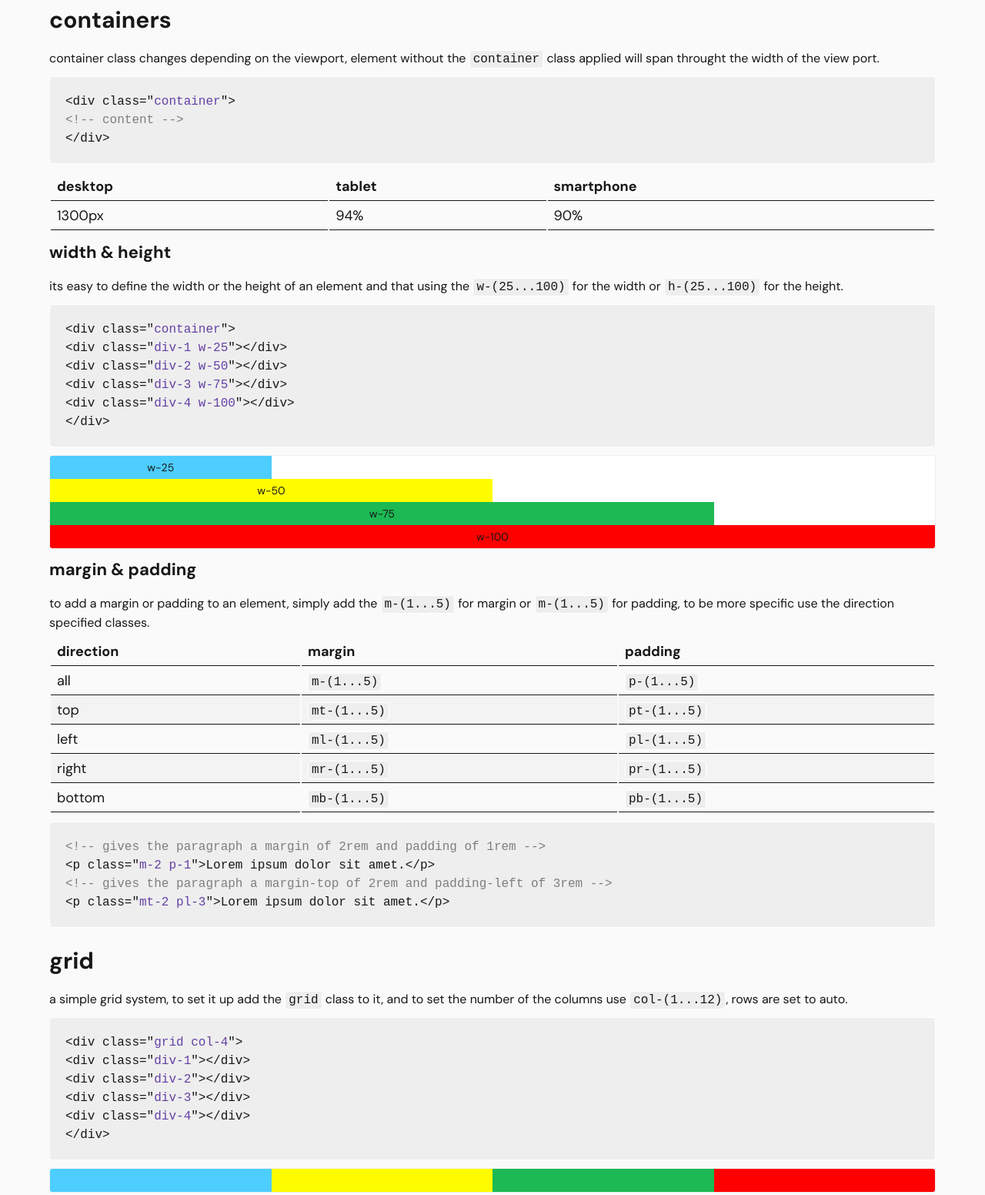
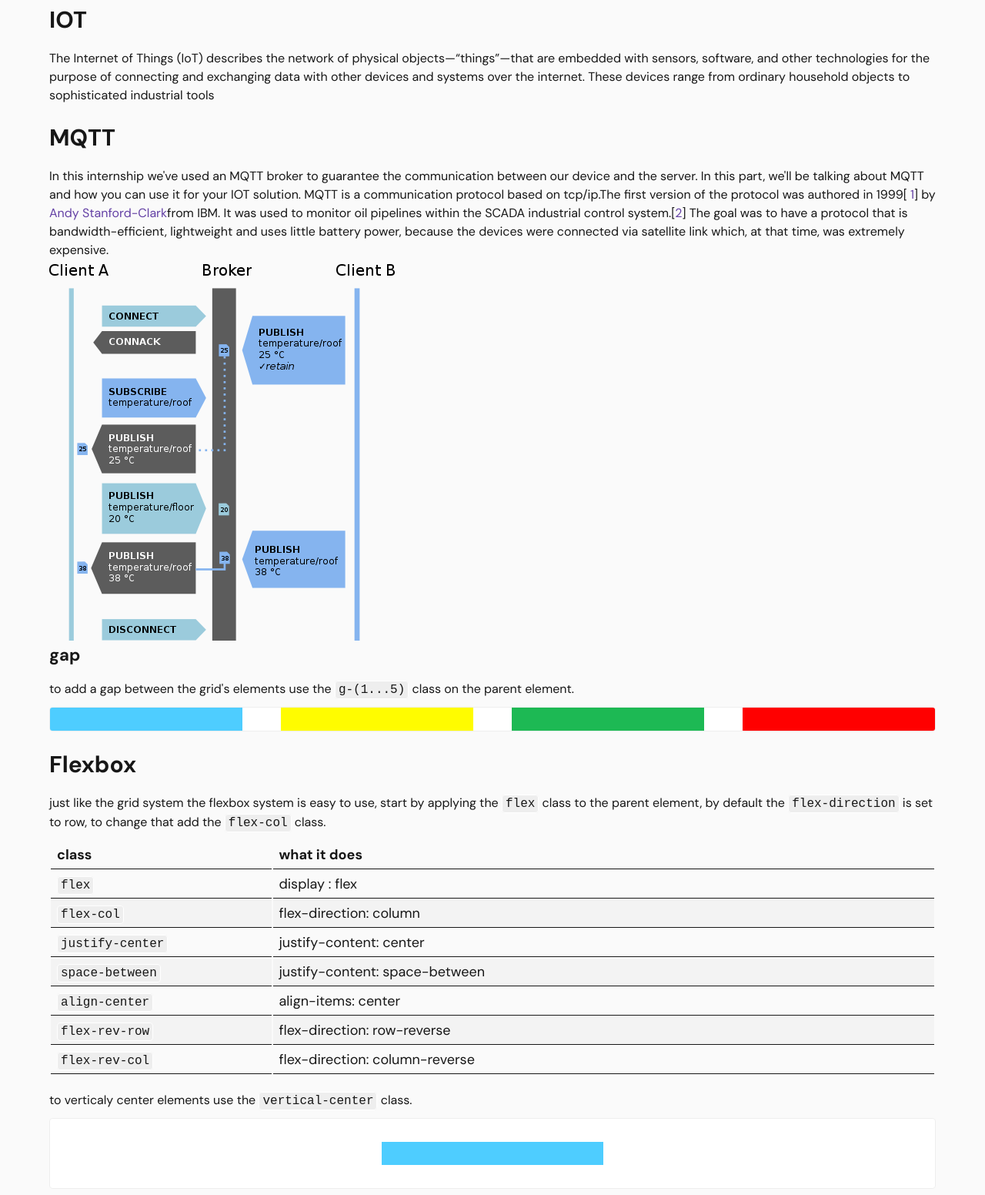
Before and after one commit to imanehmz/MQTT_doc_sirius_iot, a plain HTML site: page index.html in a window 1280 px wide. Shown: the part 451-2003 px from the top of the page at 77% size. Drawn offline with Linux system fonts and the light colour scheme.

Commit message:
IOT part added

```diff
--- a/index.html
+++ b/index.html
@@ -20,36 +20,36 @@
   </head>
   <body>
     <nav>
-      <div class="nav__icon"><i id="nav-btn" class="fa-solid fa-bars"></i><h1>Sirius NET</h1></div>
+      <div class="nav__icon">
+        <i id="nav-btn" class="fa-solid fa-bars"></i>
+        <h1>Sirius NET</h1>
+      </div>
       <div class="navbar">
         <a class="hov-2" href="#Description"
           ><i class="fa-solid fa-gear"></i> Description</a
         >
-        <a class="hov-2" href="#IOT"
-          ><i class="fa-solid fa-cube"></i> IOT</a
-        >
+        <a class="hov-2" href="#IOT"><i class="fa-solid fa-cube"></i> IOT</a>
         <a class="hov-2" href="#MQTT"
           ><i class="fa-solid fa-border-none"></i> MQTT</a
         >
-        <a href="#HIVEMQ" class="hov-2"><i class="fa-solid fa-box"></i> HIVEMQ</a>
+        <a href="#HIVEMQ" class="hov-2"
+          ><i class="fa-solid fa-box"></i> HIVEMQ</a
+        >
         <a class="hov-2" href="#Mosquitto"
           ><i class="fa-solid fa-heading"></i> Mosquitto</a
         >
         <a class="hov-2" href="#Paho"
           ><i class="fa-solid fa-arrow-pointer"></i> Paho</a
         >
-
       </div>
     </nav>
     <div class="main__container container flex g-5 pt-2 pb-2">
       <aside class="flex flex-col g-1">
         <h1>GPS tracker using MQTT</h1>
-        <a class="hov-2" href="Description"
+        <a class="hov-2" href="#Description"
           ><i class="fa-solid fa-gear"></i> Description</a
         >
-        <a class="hov-2" href="#IOT"
-          ><i class="fa-solid fa-cube"></i> IOT</a
-        >
+        <a class="hov-2" href="#IOT"><i class="fa-solid fa-cube"></i> IOT</a>
         <a class="hov-2" href="#MQTT"
           ><i class="fa-solid fa-border-none"></i> MQTT</a
         >
@@ -61,7 +61,6 @@
           ><i class="fa-solid fa-arrow-pointer"></i> Paho</a
         >
 
-
         <p class="mt-2">
           open source project by
           <a class="hov-2" href="https://g.dev/mflxu" target="_blank"
@@ -71,182 +70,64 @@
       </aside>
       <main class="w-75 pl-2">
         <div class="mb-5 mt-5">
-
-          <h3>why use MQTT </h3>
+          <h3>why use MQTT</h3>
           <p>
-           MQTT is a low network lightweight protocol based on TCP/IP, it is low on energy and advantageous especially for wireless devices
-           it reduces the network bandwidth in communication and minimizes data packets
+            MQTT is a low network lightweight protocol based on TCP/IP, it is
+            low on energy and advantageous especially for wireless devices it
+            reduces the network bandwidth in communication and minimizes data
+            packets
           </p>
         </div>
         <!-- intro -->
-        <h2 id="Description"> Description</h2>
+        <h2 id="Description">Description</h2>
         <p>
-          For our summer internship project, we worked on different IoT solutions at Sirius NET. We have got to learn a lot and to practice our programming skills that we acquired at school or at clubs.
-          This internship opened our eyes to the IoT field, with our supervisor Mr Amine Fellahi that has been a generous encyclopedia that didn’t hesitate to share with us his years of experience in the field.
-          Our solution is based on a BCE GPS device, it is a device that offers many functionalities such as GPS, weather data and can also be linked to other sensors such as the car’s CAN.
-          We worked on getting the data from the BCE device to the server and database using the MQTT protocol,and translating the payloads from their formats to human readable information.
+          For our summer internship project, we worked on different IoT
+          solutions at Sirius NET. We have got to learn a lot and to practice
+          our programming skills that we acquired at school or at clubs. This
+          internship opened our eyes to the IoT field, with our supervisor Mr
+          Amine Fellahi that has been a generous encyclopedia that didn’t
+          hesitate to share with us his years of experience in the field. Our
+          solution is based on a BCE GPS device, it is a device that offers many
+          functionalities such as GPS, weather data and can also be linked to
+          other sensors such as the car’s CAN. We worked on getting the data
+          from the BCE device to the server and database using the MQTT
+          protocol,and translating the payloads from their formats to human
+          readable information.
+        </p>
+        <!-- IOT -->
+        <h2 id="IOT">IOT</h2>
+        <p>
+          The Internet of Things (IoT) describes the network of physical
+          objects—“things”—that are embedded with sensors, software, and other
+          technologies for the purpose of connecting and exchanging data with
+          other devices and systems over the internet. These devices range from
+          ordinary household objects to sophisticated industrial tools
+        </p>
 
+        <!-- grid system -->
+        <h2 id="MQTT">MQTT</h2>
+        <p>
+          In this internship we've used an MQTT broker to guarantee the
+          communication between our device and the server. In this part, we'll
+          be talking about MQTT and how you can use it for your IOT solution.
+          MQTT is a communication protocol based on tcp/ip.The first version of
+          the protocol was authored in 1999[<a
+            href="https://en.wikipedia.org/wiki/MQTT#cite_note-5"
+          >
+            1</a
+          >] by
+          <a href="https://en.wikipedia.org/wiki/Andy_Stanford-Clark">
+            Andy Stanford-Clark</a
+          >from IBM. It was used to monitor oil pipelines within the SCADA
+          industrial control system.[<a
+            href="https://en.wikipedia.org/wiki/MQTT#cite_note-6"
+            >2</a
+          >] The goal was to have a protocol that is bandwidth-efficient,
+          lightweight and uses little battery power, because the devices were
+          connected via satellite link which, at that time, was extremely
+          expensive.
         </p>
-        <!-- containers -->
-        <h2 id="containers">containers</h2>
-        <p>
-          container class changes depending on the viewport, element without the
-          <span class="cd-snippet">container</span> class applied will span
-          throught the width of the view port.
-        </p>
-        <div class="code-snippet p-2 mt-1 mb-1">
-          <p>&lt;div class=&quot;<span class="hl">container</span>&quot;&gt;</p>
-          <p class="comment ml-2">&lt;!-- content --&gt;</p>
-          &lt;/div&gt;
-        </div>
-        <table class="mt-1 mb-1">
-          <tr>
-            <th>desktop</th>
-            <th>tablet</th>
-            <th>smartphone</th>
-          </tr>
-          <tr>
-            <td>1300px</td>
-            <td>94%</td>
-            <td>90%</td>
-          </tr>
-        </table>
-        <!-- width & height -->
-        <h4>width & height</h4>
-        <p>
-          its easy to define the width or the height of an element and that
-          using the <span class="cd-snippet">w-(25...100)</span> for the width
-          or <span class="cd-snippet">h-(25...100)</span> for the height.
-        </p>
-        <div class="code-snippet p-2 mt-1 mb-1">
-          <p>&lt;div class=&quot;<span class="hl">container</span>&quot;&gt;</p>
-          <p>
-            &lt;div class=&quot;<span class="hl">div-1 w-25</span
-            >&quot;&gt;&lt;/div&gt;
-          </p>
-          <p>
-            &lt;div class=&quot;<span class="hl">div-2 w-50</span
-            >&quot;&gt;&lt;/div&gt;
-          </p>
-          <p>
-            &lt;div class=&quot;<span class="hl">div-3 w-75</span
-            >&quot;&gt;&lt;/div&gt;
-          </p>
-          <p>
-            &lt;div class=&quot;<span class="hl">div-4 w-100</span
-            >&quot;&gt;&lt;/div&gt;
-          </p>
-          <p>&lt;/div&gt;</p>
-        </div>
-        <div class="prev-div w-100 mt-1 mb-1">
-          <div class="div-1 w-25 vertical-center"><span>w-25</span></div>
-          <div class="div-2 w-50 vertical-center"><span>w-50</span></div>
-          <div class="div-3 w-75 vertical-center"><span>w-75</span></div>
-          <div class="div-4 w-100 vertical-center"><span>w-100</span></div>
-        </div>
-        <h4>margin & padding</h4>
-        <p>
-          to add a margin or padding to an element, simply add the
-          <span class="cd-snippet">m-(1...5)</span> for margin or
-          <span class="cd-snippet">m-(1...5)</span> for padding, to be more
-          specific use the direction specified classes.
-        </p>
-        <table>
-          <tr>
-            <th>direction</th>
-            <th>margin</th>
-            <th>padding</th>
-          </tr>
-          <tr>
-            <td>all</td>
-            <td>
-              <span class="cd-snippet">m-(1...5)</span>
-            </td>
-            <td><span class="cd-snippet">p-(1...5)</span></td>
-          </tr>
-          <tr>
-            <td>top</td>
-            <td>
-              <span class="cd-snippet">mt-(1...5)</span>
-            </td>
-            <td><span class="cd-snippet">pt-(1...5)</span></td>
-          </tr>
-          <tr>
-            <td>left</td>
-            <td>
-              <span class="cd-snippet">ml-(1...5)</span>
-            </td>
-            <td><span class="cd-snippet">pl-(1...5)</span></td>
-          </tr>
-          <tr>
-            <td>right</td>
-            <td>
-              <span class="cd-snippet">mr-(1...5)</span>
-            </td>
-            <td><span class="cd-snippet">pr-(1...5)</span></td>
-          </tr>
-          <tr>
-            <td>bottom</td>
-            <td>
-              <span class="cd-snippet">mb-(1...5)</span>
-            </td>
-            <td><span class="cd-snippet">pb-(1...5)</span></td>
-          </tr>
-        </table>
-        <div class="code-snippet mt-1 mb-1 p-2">
-          <p class="comment">
-            &lt;!-- gives the paragraph a margin of 2rem and padding of 1rem
-            --&gt;
-          </p>
-          <p>
-            &lt;p class=&quot;<span class="hl">m-2 p-1</span>&quot;&gt;Lorem
-            ipsum dolor sit amet.&lt;/p&gt;
-          </p>
-          <p class="comment">
-            &lt;!-- gives the paragraph a margin-top of 2rem and padding-left of
-            3rem --&gt;
-          </p>
-          <p>
-            &lt;p class=&quot;<span class="hl">mt-2 pl-3</span>&quot;&gt;Lorem
-            ipsum dolor sit amet.&lt;/p&gt;
-          </p>
-        </div>
-        <!-- grid system -->
-        <h2 id="grid">grid</h2>
-        <p>
-          a simple grid system, to set it up add the
-          <span class="cd-snippet">grid</span> class to it, and to set the
-          number of the columns use
-          <span class="cd-snippet">col-(1...12)</span>, rows are set to auto.
-        </p>
-        <div class="code-snippet p-2 mt-1 mb-1">
-          <p>
-            &lt;div class=&quot;<span class="hl">grid col-4</span>&quot;&gt;
-          </p>
-          <p class="ml-2">
-            &lt;div class=&quot;<span class="hl">div-1</span
-            >&quot;&gt;&lt;/div&gt;
-          </p>
-          <p>
-            &lt;div class=&quot;<span class="hl">div-2</span
-            >&quot;&gt;&lt;/div&gt;
-          </p>
-          <p>
-            &lt;div class=&quot;<span class="hl">div-3</span
-            >&quot;&gt;&lt;/div&gt;
-          </p>
-          <p>
-            &lt;div class=&quot;<span class="hl">div-4</span
-            >&quot;&gt;&lt;/div&gt;
-          </p>
-          <p>&lt;/div&gt;</p>
-        </div>
-        <div class="prev-div grid col-4 mt-1 mb-1">
-          <div class="div-1 vertical-center"></div>
-          <div class="div-2 vertical-center"></div>
-          <div class="div-3 vertical-center"></div>
-          <div class="div-4 vertical-center"></div>
-        </div>
+        <img src="./mqtt_broker.png" alt="mqtt broker" />
         <!-- gap -->
         <h4>gap</h4>
         <p>
@@ -587,9 +468,15 @@
           </tr>
         </table>
         <div class="socials">
-          <a href="https://github.com/MFLXU"><i class="fa-brands fa-twitter hov-1"></i></a>
-          <a href="https://www.instagram.com/mflxu/"><i class="fa-brands fa-instagram hov-1"></i></a>
-          <a href="https://github.com/MFLXU"><i class="fa-brands fa-github hov-1"></i></a>
+          <a href="https://github.com/MFLXU"
+            ><i class="fa-brands fa-twitter hov-1"></i
+          ></a>
+          <a href="https://www.instagram.com/mflxu/"
+            ><i class="fa-brands fa-instagram hov-1"></i
+          ></a>
+          <a href="https://github.com/MFLXU"
+            ><i class="fa-brands fa-github hov-1"></i
+          ></a>
         </div>
       </main>
     </div>
```
Also changed, not shown: mqtt_broker.png (added).
